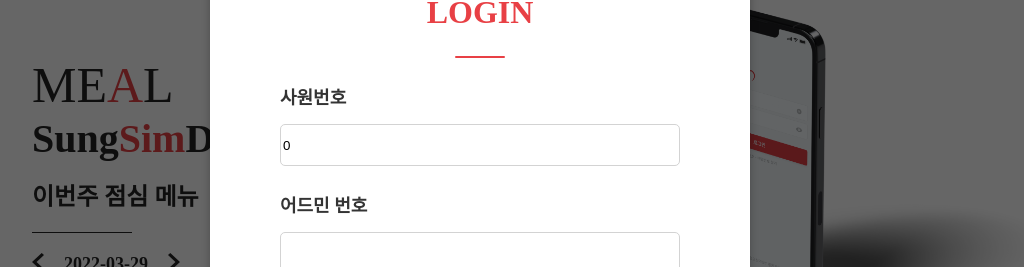
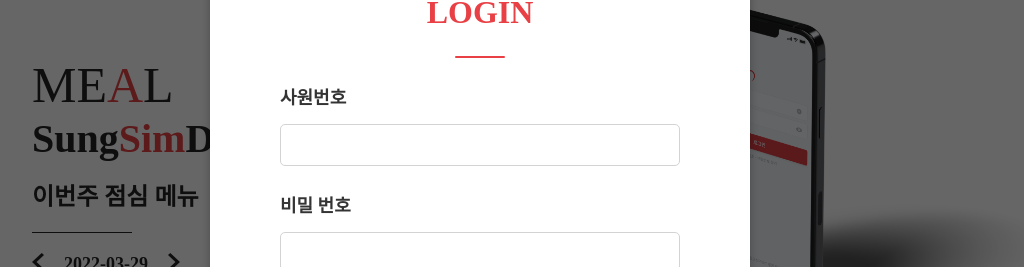
Before and after one commit to Team-ComIT/SimTong-FrontEnd, a Next.js app: page / in a window 1280 px wide. Shown: the part 184-451 px from the top of the page, without its empty margins (160-1184 px from the left). Built offline with nearby package versions, Linux system fonts and the light colour scheme.

Commit message:
fix: 문자열로 보내는 버그 수정

```diff
--- a/components/LoginModal/LoginModal.tsx
+++ b/components/LoginModal/LoginModal.tsx
@@ -1,18 +1,23 @@
 import React, { useState } from 'react';
+import { useRouter } from 'next/router';
 import axios from 'axios';
 import { loginInfoType } from '../../types/authType';
 import styled from '@emotion/styled';
 
 const LoginModal = () => {
+    const router = useRouter();
     const [loginInfo, setLoginInfo] = useState<loginInfoType>({
-        employee_number: 0,
+        employee_number: '',
         password: '',
     });
 
     const postLogin = () => {
-        const copyInfo = { ...loginInfo };
-        copyInfo.employee_number as number;
-        axios.post('https://{BASE_URL}/users/tokens', copyInfo).then((res) => {});
+        let copyInfo = { ...loginInfo };
+        copyInfo.employee_number = parseInt(copyInfo.employee_number as string);
+        axios.post('http://3.39.162.197:8888/users/tokens', copyInfo).then((res) => {
+            router.push('/find-number');
+            console.log(res);
+        });
     };
 
     const changeLoginState = (e: React.ChangeEvent<HTMLInputElement>) => {
@@ -34,11 +39,11 @@ const LoginModal = () => {
                     <input
                         name="employee_number"
                         onChange={changeLoginState}
-                        value={loginInfo.employee_number}
+                        value={loginInfo?.employee_number}
                     />
                 </_InputLayout>
                 <_InputLayout>
-                    <p>어드민 번호</p>
+                    <p>비밀 번호</p>
                     <input name="password" onChange={changeLoginState} value={loginInfo.password} />
                 </_InputLayout>
                 <button onClick={postLogin}>로그인</button>
--- a/types/authType.ts
+++ b/types/authType.ts
@@ -1,4 +1,4 @@
 export interface loginInfoType {
-    employee_number: number;
+    employee_number: string | number;
     password: string;
 }
```
